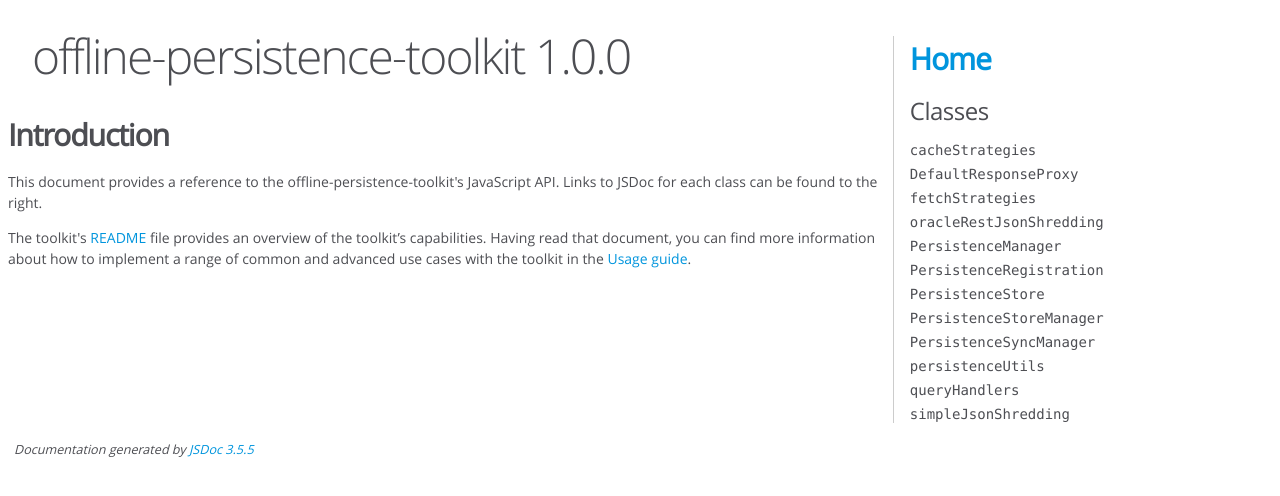
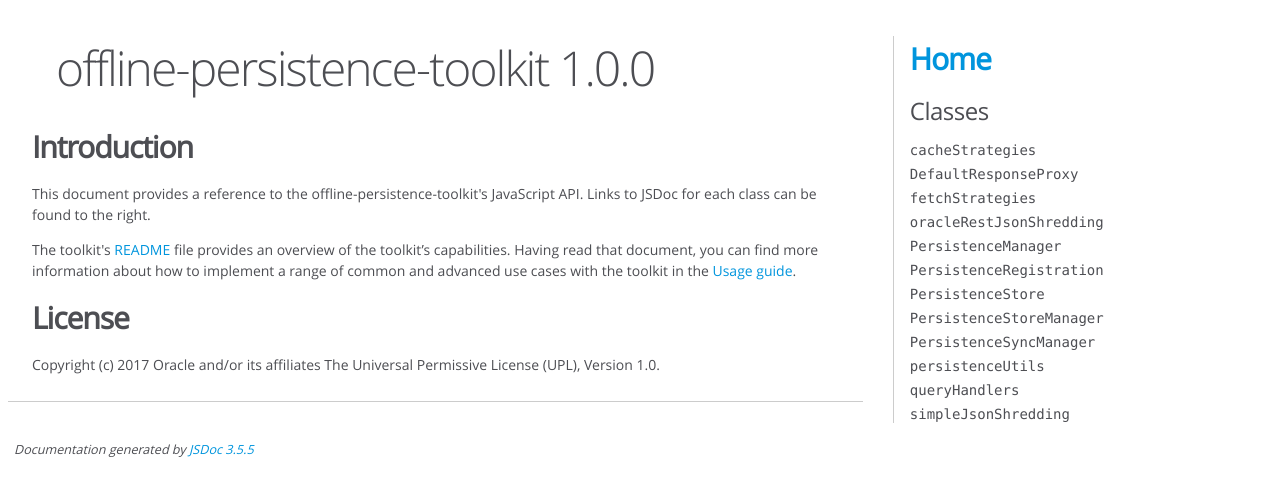
Before and after one commit to oracle/offline-persistence-toolkit, a website: page docs/index.html in a window 1280 px wide. Drawn offline with Linux system fonts and the light colour scheme.

Commit message:
Update index.html

```diff
--- a/docs/index.html
+++ b/docs/index.html
@@ -16,7 +16,8 @@
 <body>
 
 <div id="main">
-
+<section>
+  <article>
     <h1 class="page-title">offline-persistence-toolkit 1.0.0</h1>
         <h2>Introduction</h2>
             <p>This document provides a reference to the offline-persistence-toolkit's JavaScript API.  Links to JSDoc for each
@@ -25,6 +26,10 @@
                 file provides an overview of the toolkit’s capabilities. Having read that document, you can find more information
                 about how to implement a range of common and advanced use cases with the toolkit in the
                 <a href="https://github.com/oracle/offline-persistence-toolkit/blob/master/USAGE.md" title="Usage guide">Usage guide</a>.
+
+    <h2>License</h2><p>Copyright (c) 2017 Oracle and/or its affiliates The Universal Permissive License (UPL), Version 1.0.</p>
+  </article>
+</section>
 </div>
 
 <nav>
```
